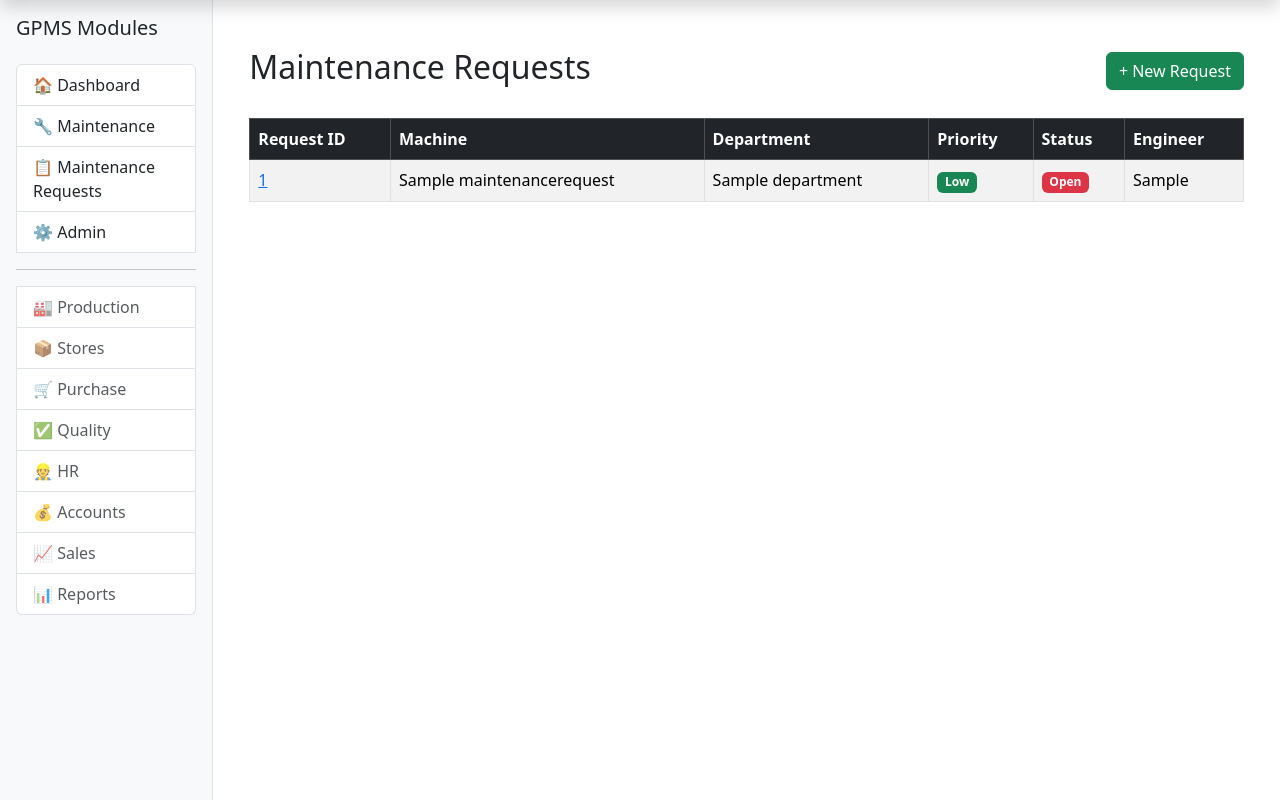
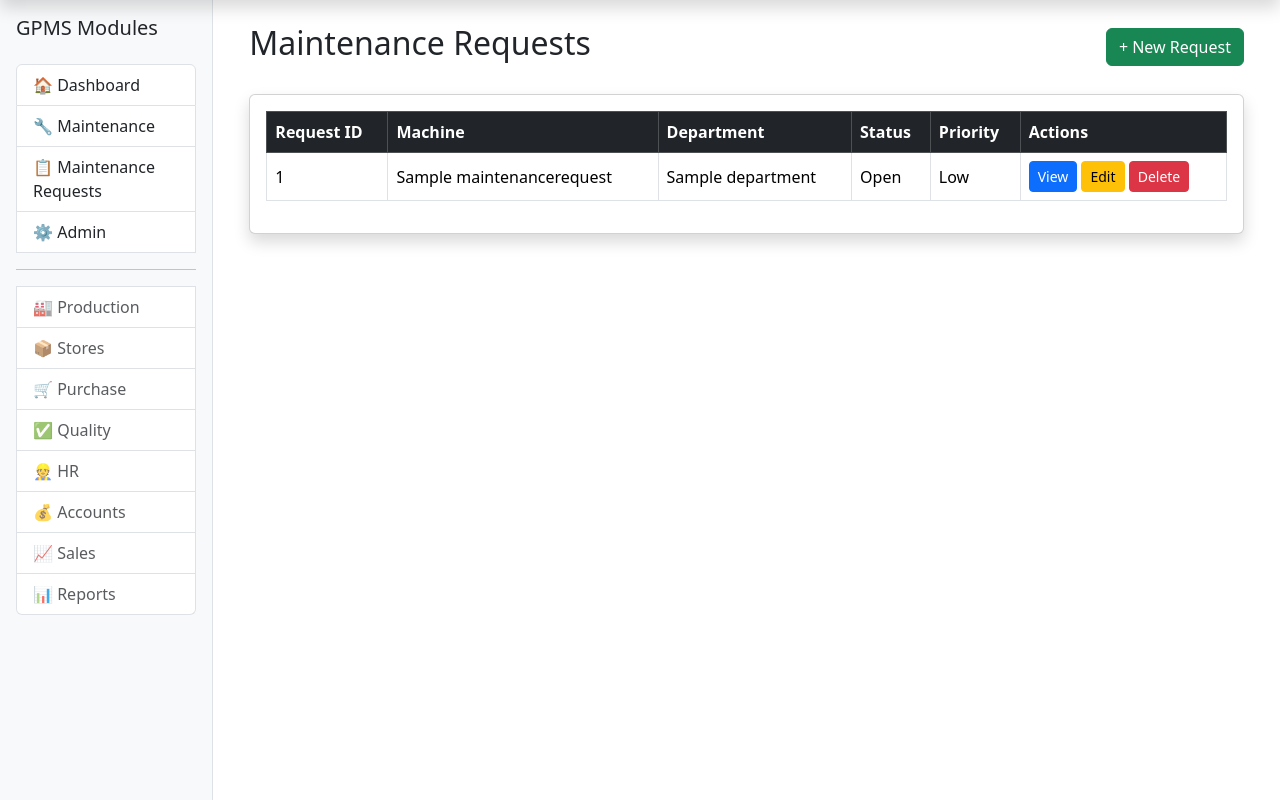
Before and after one commit to dineshmail/gpms-genlite, a Django app: page /maintenance/requests/ in a window 1280 px wide. Shown: the part 56-856 px from the top of the page. Run offline with Django 5.2, Linux system fonts and the light colour scheme; tables that the repository leaves empty hold one stand-in row (values such as "Sample post").

Commit message:
GPMS Foundation Step 3D Maintenance request list migrated

```diff
--- a/maintenance/templates/maintenance/request_list.html
+++ b/maintenance/templates/maintenance/request_list.html
@@ -1,29 +1,43 @@
 {% extends "base.html" %}
 
+{% block title %}
+Maintenance Requests
+{% endblock %}
+
 {% block content %}
-<div class="container mt-4">
+
+<div class="container-fluid">
 
     <div class="d-flex justify-content-between align-items-center mb-4">
 
         <h2>Maintenance Requests</h2>
 
-        <a href="/maintenance/requests/new/" class="btn btn-success">
+        <a href="{% url 'maintenance_request_create' %}"
+           class="btn btn-success">
+
             + New Request
+
         </a>
 
     </div>
 
-    <table class="table table-bordered table-hover table-striped">
+    <div class="card shadow">
+
+        <div class="card-body">
+
+            <table class="table table-hover table-bordered align-middle">
 
                 <thead class="table-dark">
 
                     <tr>
+
                         <th>Request ID</th>
                         <th>Machine</th>
                         <th>Department</th>
+                        <th>Status</th>
                         <th>Priority</th>
-                <th>Status</th>
-                <th>Engineer</th>
+                        <th>Actions</th>
+
                     </tr>
 
                 </thead>
@@ -34,59 +48,38 @@
 
                     <tr>
 
-               <td>
-    <a href="{% url 'maintenance_request_detail' request.pk %}">
-        {{ request.request_id }}
-    </a>
-</td>
+                        <td>{{ request.request_id }}</td>
 
                         <td>{{ request.machine_name }}</td>
 
                         <td>{{ request.department }}</td>
 
-                <td>
+                        <td>{{ request.status }}</td>
 
-                    {% if request.priority == "Critical" %}
-                        <span class="badge bg-danger">Critical</span>
-
-                    {% elif request.priority == "High" %}
-                        <span class="badge bg-warning text-dark">High</span>
-
-                    {% elif request.priority == "Medium" %}
-                        <span class="badge bg-info text-dark">Medium</span>
-
-                    {% else %}
-                        <span class="badge bg-success">Low</span>
-
-                    {% endif %}
-
-                </td>
+                        <td>{{ request.priority }}</td>
 
                         <td>
 
-                    {% if request.status == "Completed" %}
-                        <span class="badge bg-success">Completed</span>
+                            <a href="{% url 'maintenance_request_detail' request.pk %}"
+                               class="btn btn-primary btn-sm">
 
-                    {% elif request.status == "In Progress" %}
-                        <span class="badge bg-primary">In Progress</span>
+                                View
 
-                    {% elif request.status == "Assigned" %}
-                        <span class="badge bg-warning text-dark">Assigned</span>
+                            </a>
 
-                    {% else %}
-                        <span class="badge bg-danger">Open</span>
+                            <a href="{% url 'maintenance_request_edit' request.pk %}"
+                               class="btn btn-warning btn-sm">
 
-                    {% endif %}
+                                Edit
 
-                </td>
+                            </a>
 
-                <td>
+                            <a href="{% url 'maintenance_request_delete' request.pk %}"
+                               class="btn btn-danger btn-sm">
 
-                    {% if request.assigned_engineer %}
-                        {{ request.assigned_engineer }}
-                    {% else %}
-                        -
-                    {% endif %}
+                                Delete
+
+                            </a>
 
                         </td>
 
@@ -97,7 +90,9 @@
                     <tr>
 
                         <td colspan="6" class="text-center">
-                    No maintenance requests found.
+
+                            No maintenance requests available.
+
                         </td>
 
                     </tr>
@@ -110,4 +105,8 @@
 
         </div>
 
+    </div>
+
+</div>
+
 {% endblock %}
```
Lines whose indentation alone changed are shown as unchanged.
